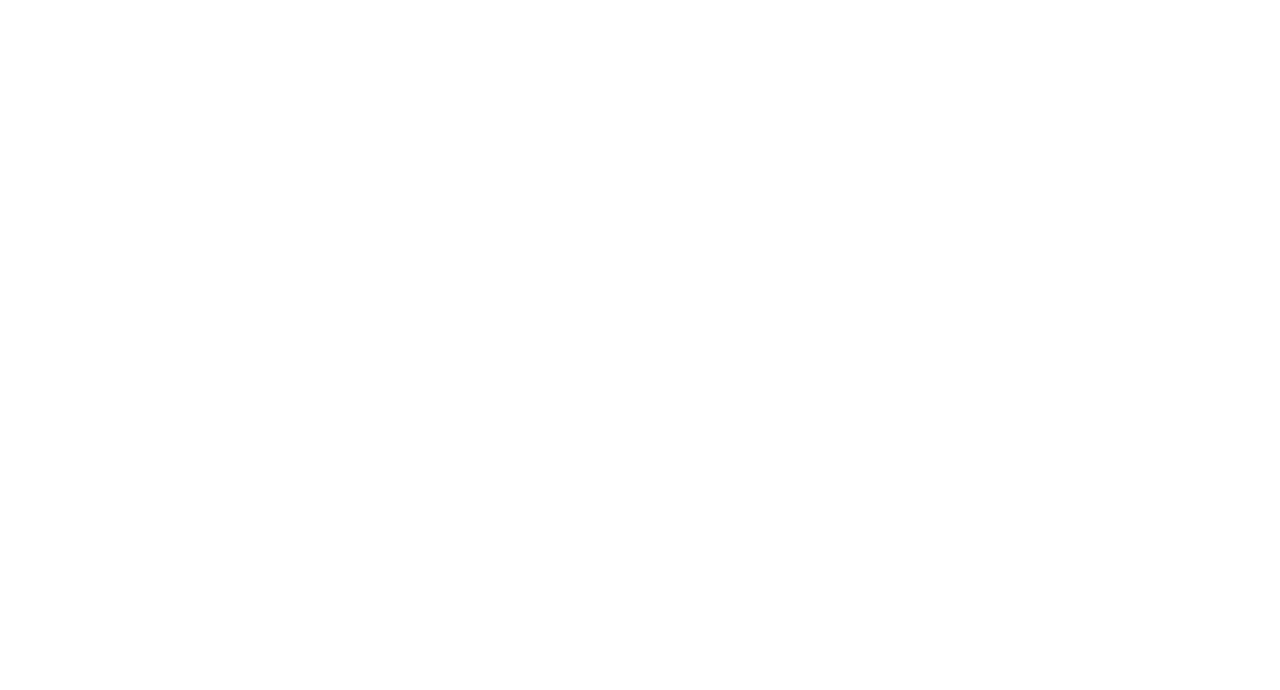
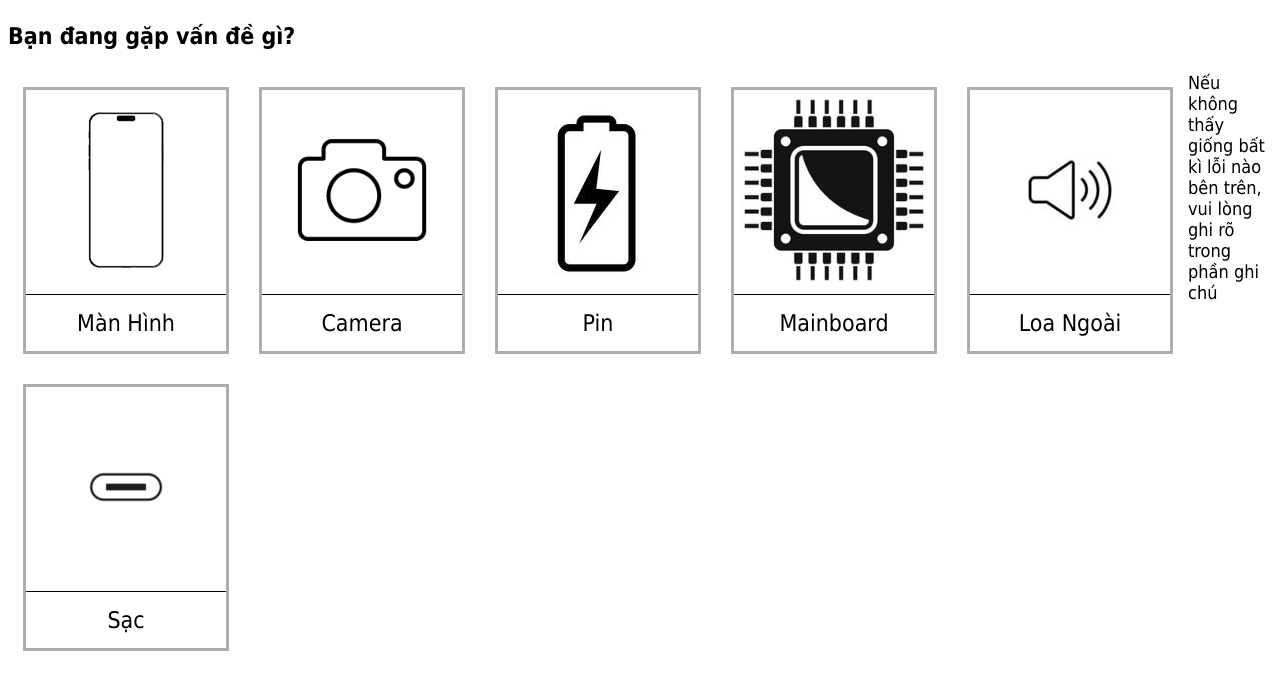
Before and after one commit to NVMKHoi/LTW_Group16-Project, a plain HTML site: page chuyen-de-iphone.html in a window 1280 px wide. Drawn offline with Linux system fonts and the light colour scheme.

Commit message:
edit chuyen-de-iphone.html, them iphone.css, them anh vao image

```diff
--- a/chuyen-de-iphone.html
+++ b/chuyen-de-iphone.html
@@ -3,8 +3,66 @@
 <head>
     <meta charset="UTF-8">
     <title>CareX - iPhone</title>
+    <link rel="stylesheet" href="https://cdnjs.cloudflare.com/ajax/libs/font-awesome/4.7.0/css/font-awesome.min.css">
+    <link rel="stylesheet" href="css/main.css">
+    <link rel="stylesheet" href="css/iphone.css">
 </head>
 <body>
-
+    <div class="i-container">
+        <div class="txt">
+            <h3>Bạn đang gặp vấn đề gì?</h3>
+        </div>
+        <div class="gallery">
+            <a target="_blank" href="#">
+                <img src="image/screen.jpg" alt="screen" width="200" height="200">
+            </a>
+            <div class="bot">
+                <a>Màn Hình</a>
+            </div>
+        </div>
+        <div class="gallery">
+            <a target="_blank" href="#">
+                <img src="image/cam.jpg" alt="camera" width="200" height="200">
+            </a>
+            <div class="bot">
+                <a>Camera</a>
+            </div>
+        </div>
+        <div class="gallery">
+            <a target="_blank" href="#">
+                <img src="image/pin.jpg" alt="battery" width="200" height="200">
+            </a>
+            <div class="bot">
+                <a>Pin</a>
+            </div>
+        </div>
+        <div class="gallery">
+            <a target="_blank" href="#">
+                <img src="image/main.jpg" alt="mother-board" width="200" height="200">
+            </a>
+            <div class="bot">
+                <a>Mainboard</a>
+            </div>
+        </div>
+        <div class="gallery">
+            <a target="_blank" href="#">
+                <img src="image/loa.jpg" alt="speaker" width="200" height="200">
+            </a>
+            <div class="bot">
+                <a>Loa Ngoài</a>
+            </div>
+        </div>
+        <div class="gallery">
+            <a target="_blank" href="#">
+                <img src="image/sac.jpg" alt="charge" width="200" height="200">
+            </a>
+            <div class="bot">
+                <a>Sạc</a>
+            </div>
+        </div>
+        <div class="other">
+            <a>Nếu không thấy giống bất kì lỗi nào bên trên, vui lòng ghi rõ trong phần ghi chú</a>
+        </div>
+    </div>
 </body>
 </html>
--- /dev/null
+++ b/css/iphone.css
@@ -0,0 +1,39 @@
+div.gallery {
+    float: left;
+    border: 3px solid #adadad;
+    margin: 15px;
+    width: 200px;
+}
+
+div.gallery.img {
+    width: 100%;
+    height: auto;
+}
+
+div.gallery:hover {
+    border: 3px solid #ffa807;
+}
+
+div.bot {
+    background: rgba(255, 255, 255, 0.95);
+    padding: 15px;
+    text-align: center;
+    text-decoration: none;
+    font-size: 16px;
+    border-top: 1px solid black;
+}
+
+div.bot a {
+    font-size: 23px;
+    font-family: Tahoma;
+}
+
+h3 {
+    font-family: Tahoma;
+    font-size: 23px;
+}
+
+.other a {
+    font-family: Tahoma;
+    font-size: 18px;
+}
```
Also changed, not shown: index.html (+2 -7 lines), image/cam.jpg (added), image/loa.jpg (added), image/main.jpg (added), image/pin.jpg (added), image/sac.jpg (added), image/screen.jpg (added), image/touch.jpg (added).
